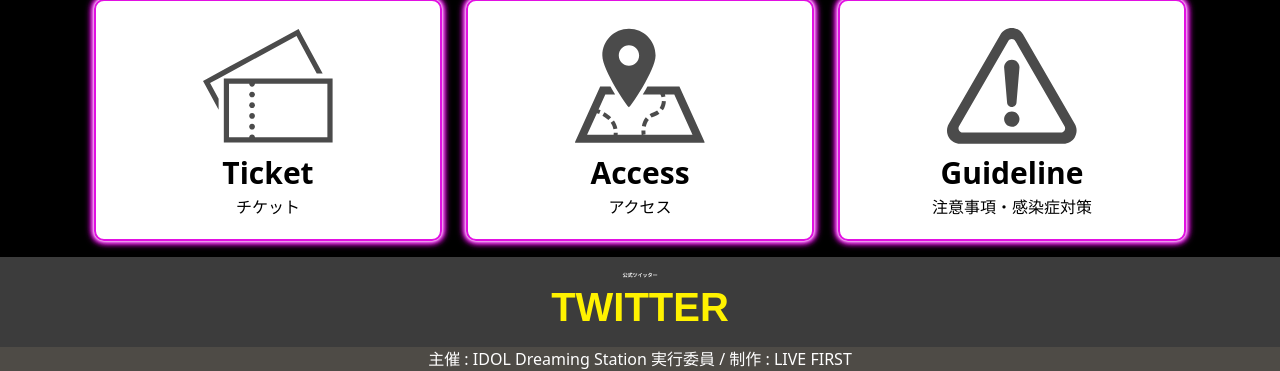
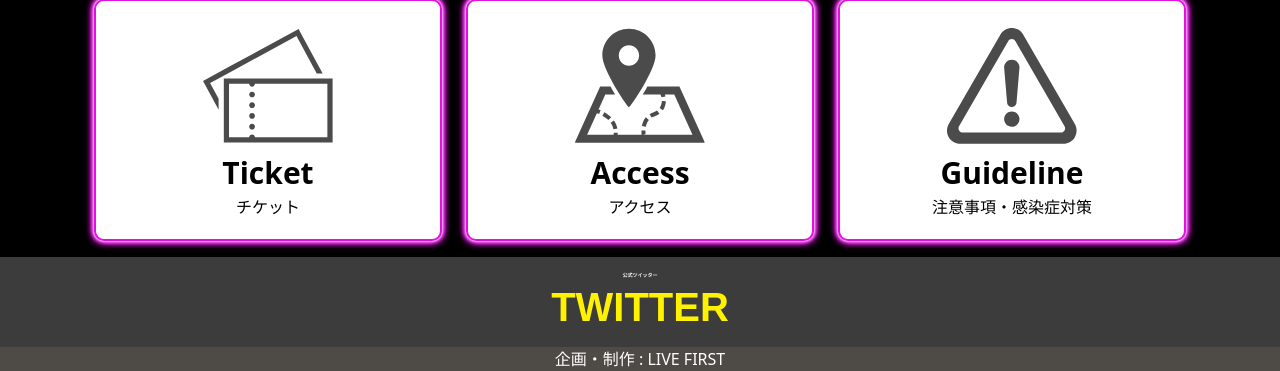
Before and after one commit to TakedaRyota/NewEventsSite, a Django app: page / in a window 1280 px wide. Shown: the part 1588-1959 px from the top of the page. Run offline with Django 4.2, Linux system fonts and the light colour scheme; some libraries are stand-ins or nearby versions.

Commit message:
主体変更

```diff
--- a/newsite/new_event_site/templates/web_view/event_site_base.html
+++ b/newsite/new_event_site/templates/web_view/event_site_base.html
@@ -71,6 +71,6 @@
 </main>
 
 <footer>
-  <div class="text-center text-white">主催 : IDOL Dreaming Station 実行委員 / 制作 : LIVE FIRST</div>
+  <div class="text-center text-white">企画・制作 : LIVE FIRST</div>
 </footer>
 {% endblock %}
```
